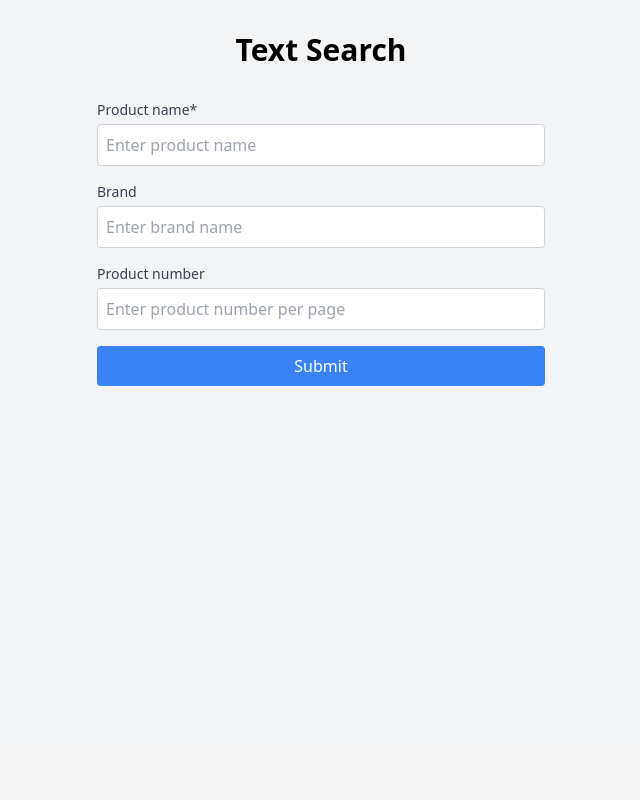
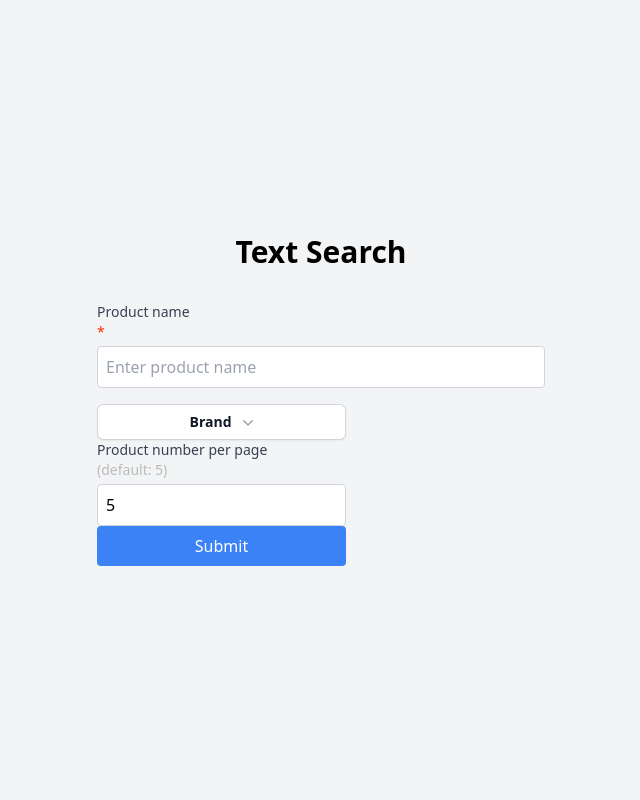
Before and after one commit to DisguisedPigeon/HackUDC2025, a FastAPI app: page /text in a window 1280 px wide. Shown: the part 56-856 px from the top of the page, without its empty margins (319-959 px from the left). Before the commit the page ends 442 px from the top, so only its background shows below. Run offline with FastAPI, Linux system fonts and the light colour scheme; parts of the project's set-up code (start-up, migrations or seed data) failed here and were passed over; some libraries are stand-ins or nearby versions.

Commit message:
(NOT YET WORKING) implemented dropdown

```diff
--- a/main.py
+++ b/main.py
@@ -17,17 +17,6 @@ from fastapi.middleware.cors import CORSMiddleware
 from fastapi.staticfiles import StaticFiles
 from fastapi.templating import Jinja2Templates
 from pydantic import BaseModel, HttpUrl
-
-# Set brand dict
-brand_dict = [
-    "lefties",
-    "massimo_dutti",
-    "oysho",
-    "pull_and_bear",
-    "stradivarius",
-    "zara",
-    "zara_home",
-]
 
 # Configure logger
 handler = colorlog.StreamHandler()
@@ -153,9 +142,10 @@ logger.info(f"DOMAIN: {DOMAIN}")
 
 
 class TextSearchRequest(BaseModel):
-    query: str
-    page: int = 1
-    per_page: int = 5
+    product: str
+    brand: str
+    page_number: int = 1
+    product_number: int = 5
 
 
 class VisualSearchRequest(BaseModel):
@@ -167,7 +157,7 @@ class VisualSearchRequest(BaseModel):
 def generate_context(data):
     context = {}
     context["other"] = True
-    context["page"] = 0  # page
+    context["page"] = 0
     symbol = {"EUR": "€"}
     datas = []
     for item in data:
@@ -183,7 +173,7 @@ def generate_context(data):
                 + str(oprice)
                 + " "
                 + symbol[item["price"]["currency"]]
-                if oprice == ""
+                if oprice
                 else "Original price: None",
                 "link": item["link"],
                 "brand": "Brand: " + item["brand"],
@@ -199,33 +189,23 @@ async def visual_search_front(request: Request):
     return templates.TemplateResponse(request=request, name="visual.html", context={})
 
 
-@app.post("/results")
+@app.post("/text-results")
 async def results_front(
     request: Request,
-    user_input: str = Form(...),
-    brand: str = Form(...),
-    page_number: str = Form(...),
-    product_number: str = Form(...),
+    form_data: TextSearchRequest = Form(...)
 ):
     logger.info(
-        f"Iniciando búsqueda visual con image_url: {user_input}, page: {page_number}, per_page: {product_number}"
+        f"Iniciando búsqueda visual con image_url: {form_data.product}, page: {form_data.page_number}, per_page: {form_data.product_number}"
     )
-    if brand:
-        if brand in brand_dict:
+    if form_data.brand:
             params = {
-                "query": user_input,
-                "brand": brand,
-                "page": page_number,
-                "perPage": product_number,
+                "query": form_data.product,
+                "brand": form_data.brand,
+                "page": form_data.page_number,
+                "perPage": form_data.product_number,
             }
-        else:
-            logger.error("Error en la búsqueda por texto")
-            raise HTTPException(
-                status_code=400,
-                detail=f"The specified brand is not in the following: {brand_dict}",
-            )
     else:
-        params = {"query": user_input, "page": page_number, "perPage": product_number}
+        params = {"query": form_data.product, "page": form_data.page_number, "perPage": form_data.product_number}
 
     # logger.info(f"Headers de la solicitud: {GLOBAL_HEADERS}")
     logger.info(f"Parámetros de la solicitud: {params}")
--- a/templates/base.html
+++ b/templates/base.html
@@ -21,6 +21,7 @@
     <link rel="icon" href="/static/favicon.ico" type="image/x-icon">
     <meta charset="UTF-8">
     <meta name="viewport" content="width=device-width, initial-scale=1.0">
+    {% block js %} {% endblock %}
 </head>
 
 <body class="bg-gray-100">
--- a/templates/text.html
+++ b/templates/text.html
@@ -1,5 +1,101 @@
 {% extends 'base.html' %}
 
+
+{% block js %}
+<script src="https://cdn.tailwindcss.com/3.4.0"></script>
+<script>
+    // JavaScript to handle dropdown selection (The tailwind implementation: https://tailwindui.com/components/application-ui/elements/dropdowns in HTML doesn't include the javascript logic)
+    function selectOption(value) {
+      // Set the selected value in the hidden input field
+      document.getElementById("brand").value = value;
+      // Update the button text to show the selected value
+      document.getElementById("menu-button").textContent = value;
+      toggleDropdown();
+    }
+
+  // Function to toggle the dropdown
+    function toggleDropdown() {
+      const dropDownMenu = document.getElementById("dropdown-menu");
+      const isDeleted = dropDownMenu.innerHTML === "";
+
+      // Toggle visibility
+      if (isDeleted) {
+	createDropDown()
+        dropDownMenu.classList.remove("opacity-0", "scale-95");
+        dropDownMenu.classList.add("opacity-100", "scale-100");
+      } else {
+        dropDownMenu.classList.remove("opacity-100", "scale-100");
+        dropDownMenu.classList.add("opacity-0", "scale-95");
+	deleteDropDown();
+      }
+    }
+
+    // Close the dropdown when clicking outside
+    document.addEventListener("click", (event) => {
+      const button = document.getElementById("menu-button");
+
+      // Check if the click is outside the dropdown and button
+      /*
+      if (!dropDownMenu.contains(event.target) && !button.contains(event.target)) {
+              dropDownMenu.classList.remove("opacity-100", "scale-100");
+              dropDownMenu.classList.add("opacity-0", "scale-95");
+	      deleteDropDown();
+      }
+      */
+    });
+    function createDropDown(){
+	// Create the parent div
+	const divElement = document.createElement("div");
+	divElement.id = "elements";
+	divElement.className = "py-1";
+	divElement.setAttribute("role", "none");
+
+	// Array of menu items
+	const menuItems = [
+	  { text: "lefties", id: "menu-item-0", value: "lefties" },
+	  { text: "massimo_dutti", id: "menu-item-1", value: "massimo_dutti" },
+	  { text: "oysho", id: "menu-item-2", value: "oysho" },
+	  { text: "pull_and_bear", id: "menu-item-3", value: "pull_and_bear" },
+	  { text: "stradivarius", id: "menu-item-4", value: "stradivarius" },
+	  { text: "zara", id: "menu-item-5", value: "zara" },
+	  { text: "zara_home", id: "menu-item-6", value: "zara_home" },
+	];
+
+	// Function to create a menu item
+	function createMenuItem(item) {
+	  const link = document.createElement("a");
+	  link.href = "#";
+	  link.className = "block px-4 py-2 text-sm text-gray-700";
+	  link.setAttribute("role", "menuitem");
+	  link.setAttribute("tabindex", "-1");
+	  link.id = item.id;
+	  link.textContent = item.text;
+
+	  // Add the onclick event
+	  link.onclick = () => selectOption(item.value);
+
+	  return link;
+	}
+
+	// Append each menu item to the div
+	menuItems.forEach((item) => {
+	  const menuItem = createMenuItem(item);
+	  divElement.appendChild(menuItem);
+	});
+
+	// Append the div to the body or another container
+        const dropDownMenu = document.getElementById("dropdown-menu");
+	dropDownMenu.appendChild(divElement);
+	}
+    function deleteDropDown(){
+	const dropDownMenu = document.getElementById("dropdown-menu");
+        const isDeleted = dropDownMenu.innerHTML === "";
+	if(!isDeleted){
+        	dropDownMenu.innerHTML = "";
+	}
+    	}
+  </script>
+{% endblock %}
 {% block text %}
 <li>
     <a class="bg-gray-500 text-white px-4 py-2 rounded hover:bg-gray-600 transition-colors" href="/">Visual search</a>
@@ -13,24 +109,44 @@
 <div class="flex flex-col items-center justify-center min-h-[calc(100vh-64px)]">
     <h1 class="text-3xl font-bold mb-8">Text Search</h1>
     <div class="w-full max-w-md">
-        <form method="post" action="/results" class="space-y-4">
+        <form method="post" action="/text-results" class="space-y-4">
             <div>
-                <label for="user_input" class="block text-sm font-medium text-gray-700">Product name*</label>
-                <input type="text" id="user_input" name="user_input" required class="mt-1 w-full p-2 border border-gray-300 rounded" placeholder="Enter product name" >
+                <label for="product" class="block text-sm font-medium text-gray-700">Product name<p style="color:#FF2D00">*</p></label>
+                <input type="text" id="product" name="product" required class="mt-1 w-full p-2 border border-gray-300 rounded" placeholder="Enter product name" >
             </div>
-	    <div>
-                <label for="brand" class="block text-sm font-medium text-gray-700">Brand</label>
-                <input type="text" id="brand" name="brand" class="mt-1 w-full p-2 border border-gray-300 rounded" placeholder="Enter brand name">
-            </div>
+	    <!-- Dropdown menu for brand -->
+	      <!-- Store dropdown user selection-->
+              <input type="hidden" id="brand" name="brand">
+	    <div class="relative inline-block text-left">
+	      <div>
+	        <button type="button" onclick="toggleDropdown()" class=" inline-flex w-full justify-center gap-x-1.5 rounded-md bg-white px-3 py-2 text-sm font-semibold text-gray-900 shadow-sm ring-1 ring-inset ring-gray-300 hover:bg-gray-50" id="menu-button" aria-expanded="true" aria-haspopup="true">
+	          Brand
+	          <svg class="-mr-1 size-5 text-gray-400" viewBox="0 0 20 20" fill="currentColor" aria-hidden="true" data-slot="icon">
+		    <path fill-rule="evenodd" d="M5.22 8.22a.75.75 0 0 1 1.06 0L10 11.94l3.72-3.72a.75.75 0 1 1 1.06 1.06l-4.25 4.25a.75.75 0 0 1-1.06 0L5.22 9.28a.75.75 0 0 1 0-1.06Z" clip-rule="evenodd" />
+	          </svg>
+	        </button>
+	      </div>
+	    <!-- When the dropdown is active, an <a> tag list is injected inside the following div-->
+	    <div id="dropdown-menu" class="opacity-0 scale-95 absolute right-0 z-10 mt-2 w-56 origin-top-right rounded-md bg-white shadow-lg ring-1 ring-black/5 focus:outline-none" role="menu" aria-orientation="vertical" aria-labelledby="menu-button" tabindex="-1"></div>
+
             <div>
                 <input value=1 type="number" id="page_number" name="page_number" class="hidden" placeholder="Enter page number">
             </div>
             <div>
-                <label for="product_number" class="block text-sm font-medium text-gray-700">Product number</label>
-                <input type="number" id="product_number" name="product_number" class="mt-1 w-full p-2 border border-gray-300 rounded" placeholder="Enter product number per page">
+                <label for="product_number" class="block text-sm font-medium text-gray-700">Product number per page <p style="color:#BBBBBB">(default: 5)</p></label>
+                <input value=5 type="number" id="product_number" name="product_number" class="mt-1 w-full p-2 border border-gray-300 rounded" placeholder="Enter product number per page ">
             </div>
             <button type="submit" class="w-full bg-blue-500 text-white p-2 rounded hover:bg-blue-600 transition-colors">Submit</button>
         </form>
     </div>
 </div>
 {% endblock %}
+<!--div id="elements" class="py-1" role="none">
+	        <a href="#" class="block px-4 py-2 text-sm text-gray-700" role="menuitem" tabindex="-1" id="menu-item-0" onclick="selectOption('lefties')">lefties</a>
+	        <a href="#" class="block px-4 py-2 text-sm text-gray-700" role="menuitem" tabindex="-1" id="menu-item-1" onclick="selectOption('massimo_dutti')">massimo_dutti</a>
+	        <a href="#" class="block px-4 py-2 text-sm text-gray-700" role="menuitem" tabindex="-1" id="menu-item-2" onclick="selectOption('oysho')">oysho</a>
+	        <a href="#" class="block px-4 py-2 text-sm text-gray-700" role="menuitem" tabindex="-1" id="menu-item-2" onclick="selectOption('pull_and_bear')">pull_and_bear</a>
+	        <a href="#" class="block px-4 py-2 text-sm text-gray-700" role="menuitem" tabindex="-1" id="menu-item-2" onclick="selectOption('stradivarius')">stradivarius</a>
+	        <a href="#" class="block px-4 py-2 text-sm text-gray-700" role="menuitem" tabindex="-1" id="menu-item-2" onclick="selectOption('zara')">zara</a>
+	        <a href="#" class="block px-4 py-2 text-sm text-gray-700" role="menuitem" tabindex="-1" id="menu-item-2" onclick="selectOption('zara_home')">zara_home</a>
+	      </div-->
```
